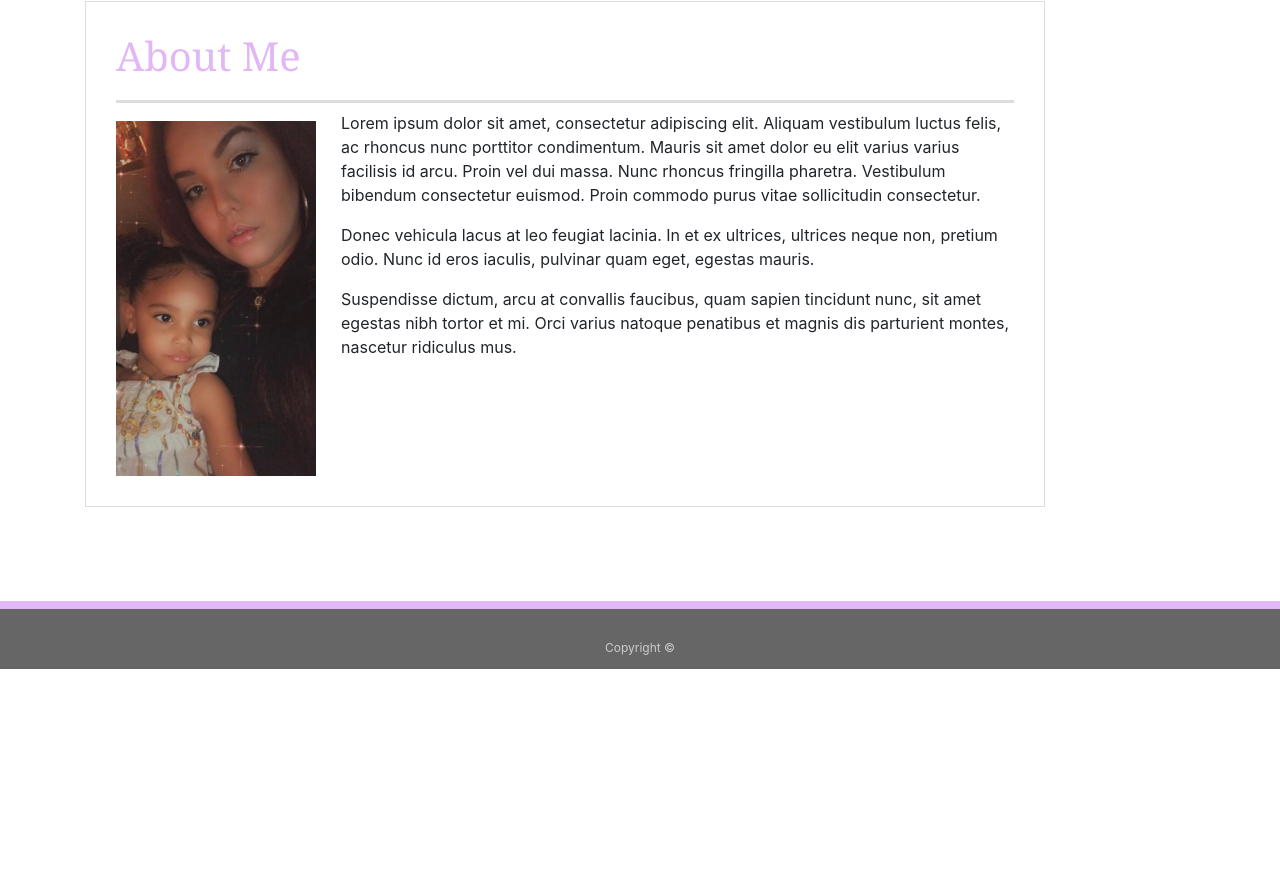
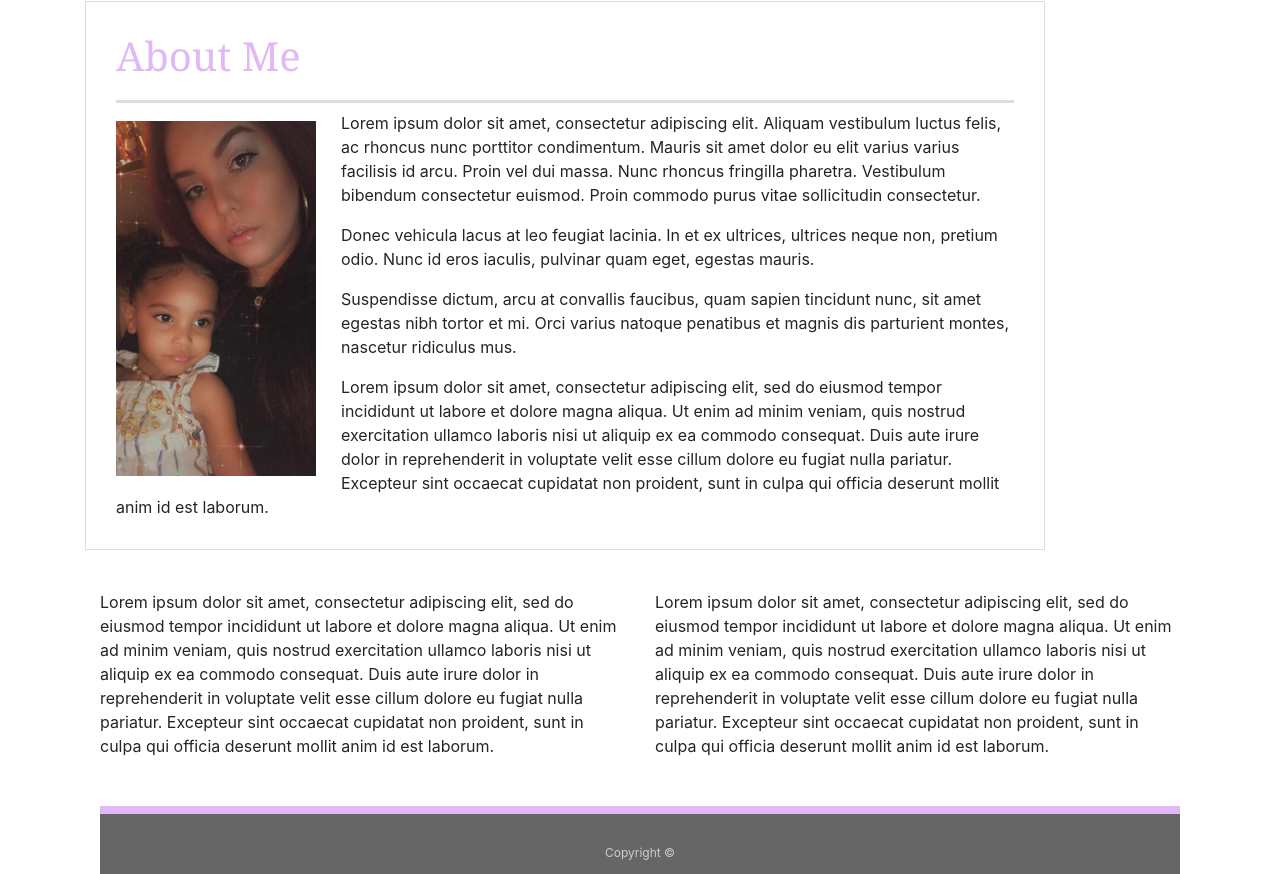
Before and after one commit to AzucarMoreina/Bootstrap-Portfolio, a plain HTML site: page index.html in a window 1280 px wide. Shown: the part 983-1857 px from the top of the page. Before the commit the page ends 1652 px from the top, so only its background shows below. Drawn offline with nearby package versions, Linux system fonts and the light colour scheme.

Commit message:
changing format and color scheme

```diff
--- a/assets/css/style.css
+++ b/assets/css/style.css
@@ -125,6 +125,7 @@ h3, h2 {
 }
 
 .main-section {
+  align-content: center;
   float: left;
   width: 100%;
   max-width: 960px;
--- a/index.html
+++ b/index.html
@@ -24,7 +24,7 @@
     </div>
   </header>
 
-    <!-- I used pictures from NationalGeographic.org -->
+    <!-- I used pictures from NationalGeographic.org ASK: how to resize images only show in full screen -->
 
     <div id="carouselExampleControls" class="carousel slide" data-ride="carousel">
       <div class="carousel-inner">
@@ -45,10 +45,10 @@
       </a>
     </div>
 
+    <!--Why is this now off center? -->
   <div id="main-container" class="container">
     <section class="main-section">
       <h1>About Me</h1>
-
       <img src="assets/images/baby.jpg" width="110" height="200" class="auth-image" alt="Rebecca Reyes">
 
       <p>Lorem ipsum dolor sit amet, consectetur adipiscing elit. Aliquam vestibulum luctus felis, ac rhoncus nunc porttitor condimentum. Mauris sit amet dolor eu elit varius varius facilisis id arcu. Proin vel dui massa. Nunc rhoncus fringilla pharetra. Vestibulum bibendum consectetur euismod. Proin commodo purus vitae sollicitudin consectetur.</p>
@@ -57,9 +57,20 @@
 
       <p>Suspendisse dictum, arcu at convallis faucibus, quam sapien tincidunt nunc, sit amet egestas nibh tortor et mi. Orci varius natoque penatibus et magnis dis parturient montes, nascetur ridiculus mus.</p>
 
+      <p>Lorem ipsum dolor sit amet, consectetur adipiscing elit, sed do eiusmod tempor incididunt ut labore et dolore magna aliqua. Ut enim ad minim veniam, quis nostrud exercitation ullamco laboris nisi ut aliquip ex ea commodo consequat. Duis aute irure dolor in reprehenderit in voluptate velit esse cillum dolore eu fugiat nulla pariatur. Excepteur sint occaecat cupidatat non proident, sunt in culpa qui officia deserunt mollit anim id est laborum.</p>
     </section>
 
-  </div>
+    <div class="container">
+      <div class="row align-items-center">
+        <div class="col-md-6">
+          <p>Lorem ipsum dolor sit amet, consectetur adipiscing elit, sed do eiusmod tempor incididunt ut labore et dolore magna aliqua. Ut enim ad minim veniam, quis nostrud exercitation ullamco laboris nisi ut aliquip ex ea commodo consequat. Duis aute irure dolor in reprehenderit in voluptate velit esse cillum dolore eu fugiat nulla pariatur. Excepteur sint occaecat cupidatat non proident, sunt in culpa qui officia deserunt mollit anim id est laborum.</p>
+        </div>
+        <div class="col-md-6">
+          <p>Lorem ipsum dolor sit amet, consectetur adipiscing elit, sed do eiusmod tempor incididunt ut labore et dolore magna aliqua. Ut enim ad minim veniam, quis nostrud exercitation ullamco laboris nisi ut aliquip ex ea commodo consequat. Duis aute irure dolor in reprehenderit in voluptate velit esse cillum dolore eu fugiat nulla pariatur. Excepteur sint occaecat cupidatat non proident, sunt in culpa qui officia deserunt mollit anim id est laborum.</p>
+        </div>
+      </div>
+<br>
+<br>
 
   <footer>
     <div class="container">
```
